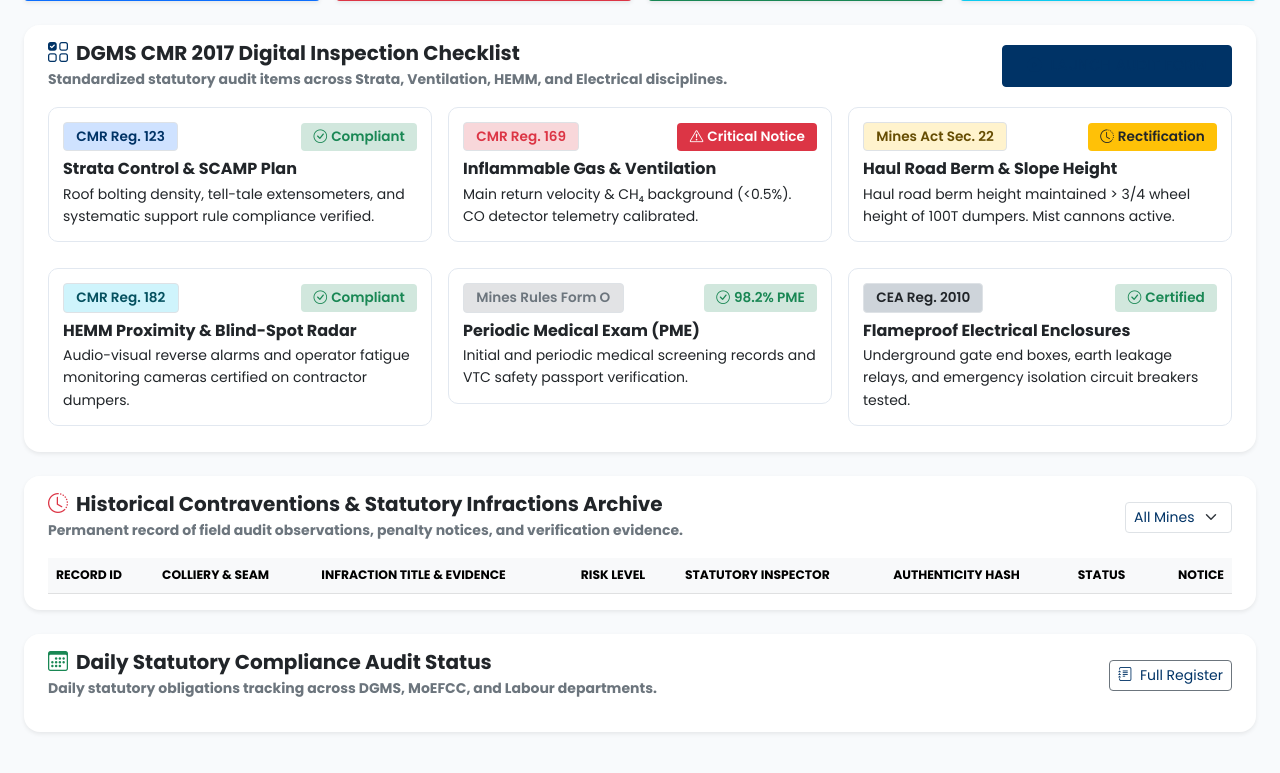
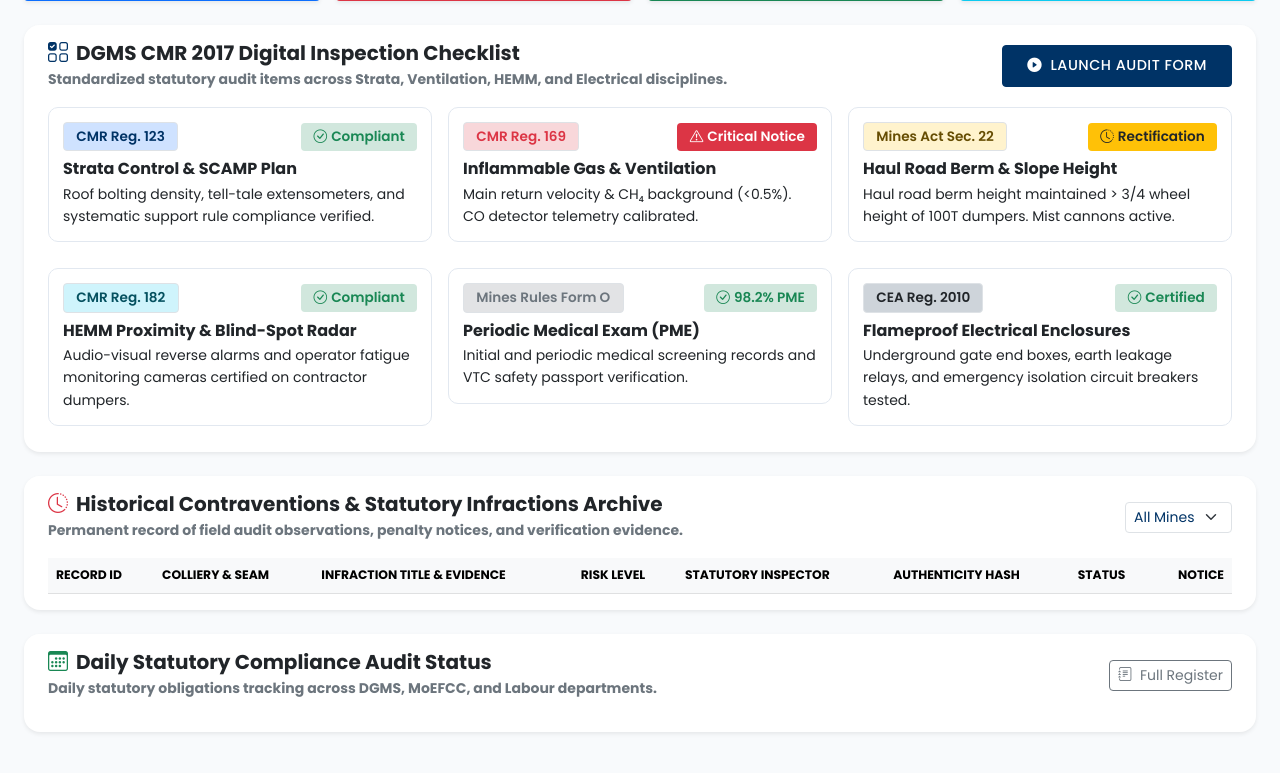
Before and after one commit to aryavsahu-lgtm/Complaint-Portal, a Flask app: page /governance/inspector_dashboard in a window 1280 px wide. Shown: the part 483-1256 px from the top of the page. Run offline with Flask 3, Linux system fonts and the light colour scheme; data that the repository does not hold is empty; parts of the project's set-up code (start-up, migrations or seed data) failed here and were passed over; some web fonts are replaced.

Commit message:
style: enforce white text color for buttons, badges, and their icons across dashboard components

```diff
--- a/frontend/static/css/style.css
+++ b/frontend/static/css/style.css
@@ -372,7 +372,7 @@ h3,
 .btn-primary {
     background-color: var(--primary-color);
     border-color: var(--primary-color);
-    color: white;
+    color: #ffffff !important;
     padding: 0.6rem 1.5rem;
     font-weight: 500;
     border-radius: 4px;
@@ -382,10 +382,18 @@ h3,
     letter-spacing: 0.5px;
 }
 
-.btn-primary:hover {
+.btn-primary:hover,
+.btn-primary:focus,
+.btn-primary:active {
     background-color: #001633;
     border-color: #001633;
+    color: #ffffff !important;
     transform: translateY(-1px);
+}
+
+.btn-primary *,
+.btn-primary i {
+    color: #ffffff !important;
 }
 
 .btn-outline-primary {
@@ -664,6 +672,10 @@ h3,
     padding: 0.5em 0.9em;
 }
 
+.badge.bg-dark {
+    color: #ffffff !important;
+}
+
 /* Fix container alignment */
 .container {
     max-width: 1200px;
@@ -730,8 +742,8 @@ small {
     line-height: 1.6;
 }
 
-/* Ensure proper text color in all card contexts */
-.card .bg-white * {
+/* Ensure proper text color in all card contexts (exclude buttons, badges, and their icons/text) */
+.card .bg-white *:not(.btn):not(.btn *):not(.badge):not(.badge *) {
     color: inherit;
 }
 
--- a/frontend/templates/inspector_dashboard.html
+++ b/frontend/templates/inspector_dashboard.html
@@ -138,8 +138,8 @@
                 <h5 class="fw-bold mb-0 text-dark"><i class="bi bi-ui-checks-grid text-primary me-2"></i>DGMS CMR 2017 Digital Inspection Checklist</h5>
                 <small class="text-muted">Standardized statutory audit items across Strata, Ventilation, HEMM, and Electrical disciplines.</small>
             </div>
-            <button class="btn btn-sm btn-primary" data-bs-toggle="modal" data-bs-target="#checklistModal">
-                <i class="bi bi-play-circle-fill me-1"></i> Launch Audit Form
+            <button class="btn btn-sm btn-primary text-white" data-bs-toggle="modal" data-bs-target="#checklistModal">
+                <i class="bi bi-play-circle-fill me-1 text-white"></i> Launch Audit Form
             </button>
         </div>
         <div class="card-body px-4 pt-0">
--- a/frontend/templates/safety_officer_dashboard.html
+++ b/frontend/templates/safety_officer_dashboard.html
@@ -156,7 +156,7 @@
                     <small class="text-muted">Continuous IoT monitoring of underground and open cast hazard indicators.</small>
                 </div>
             </div>
-            <span class="badge bg-dark text-white px-3 py-2"><i class="bi bi-clock me-1"></i>Live Uplink Active</span>
+            <span class="badge bg-dark text-white px-3 py-2"><i class="bi bi-clock text-success me-1"></i>Live Uplink Active</span>
         </div>
         <div class="card-body px-4 pt-0">
             <div class="row g-3">
@@ -264,8 +264,8 @@
                 <h5 class="fw-bold mb-0 text-dark"><i class="bi bi-shield-shaded text-danger me-2"></i>Live Violations & Pit Hazard Log</h5>
                 <small class="text-muted">Direct observation feed submitted by shift safety supervisors and field engineers.</small>
             </div>
-            <a href="{{ url_for('governance.field_inspection') }}" class="btn btn-sm btn-primary">
-                <i class="bi bi-camera-fill me-1"></i> New Inspection
+            <a href="{{ url_for('governance.field_inspection') }}" class="btn btn-sm btn-primary text-white">
+                <i class="bi bi-camera-fill me-1 text-white"></i> New Inspection
             </a>
         </div>
         <div class="card-body px-4 pt-0">
```
